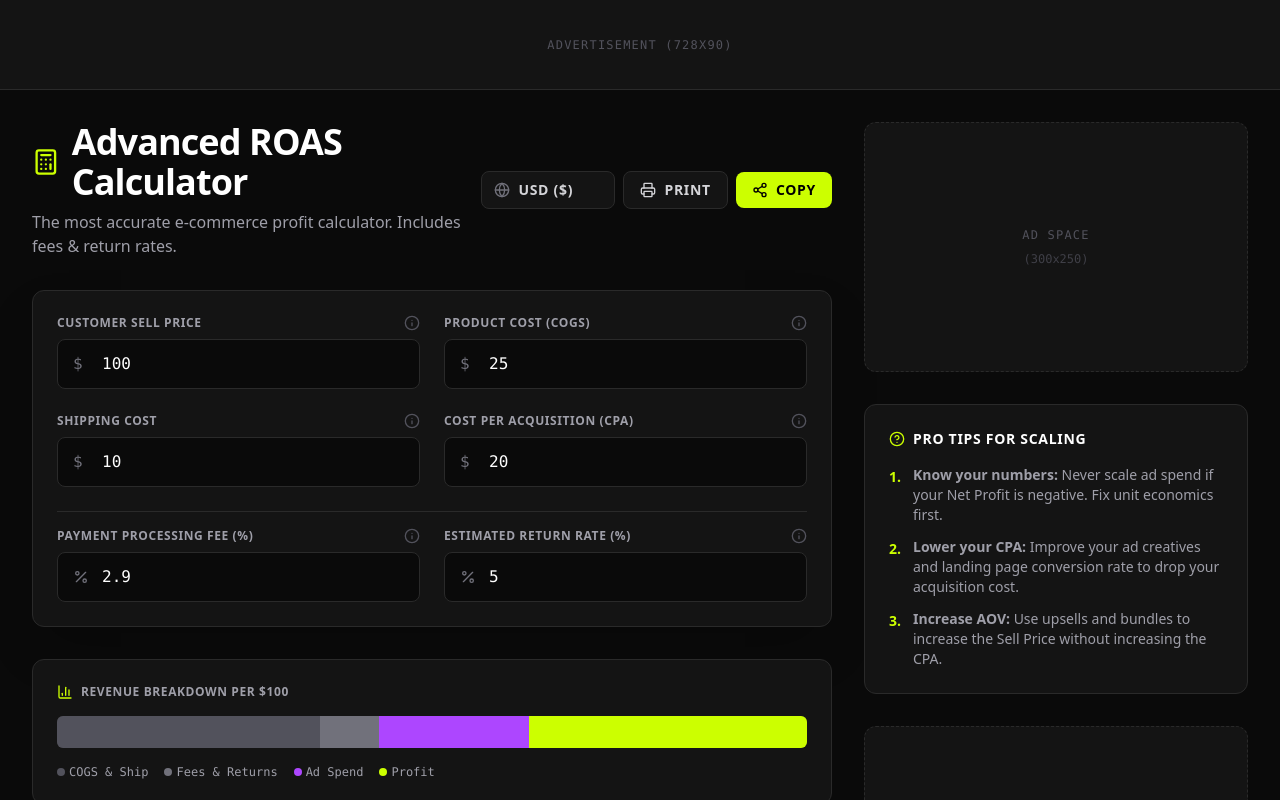
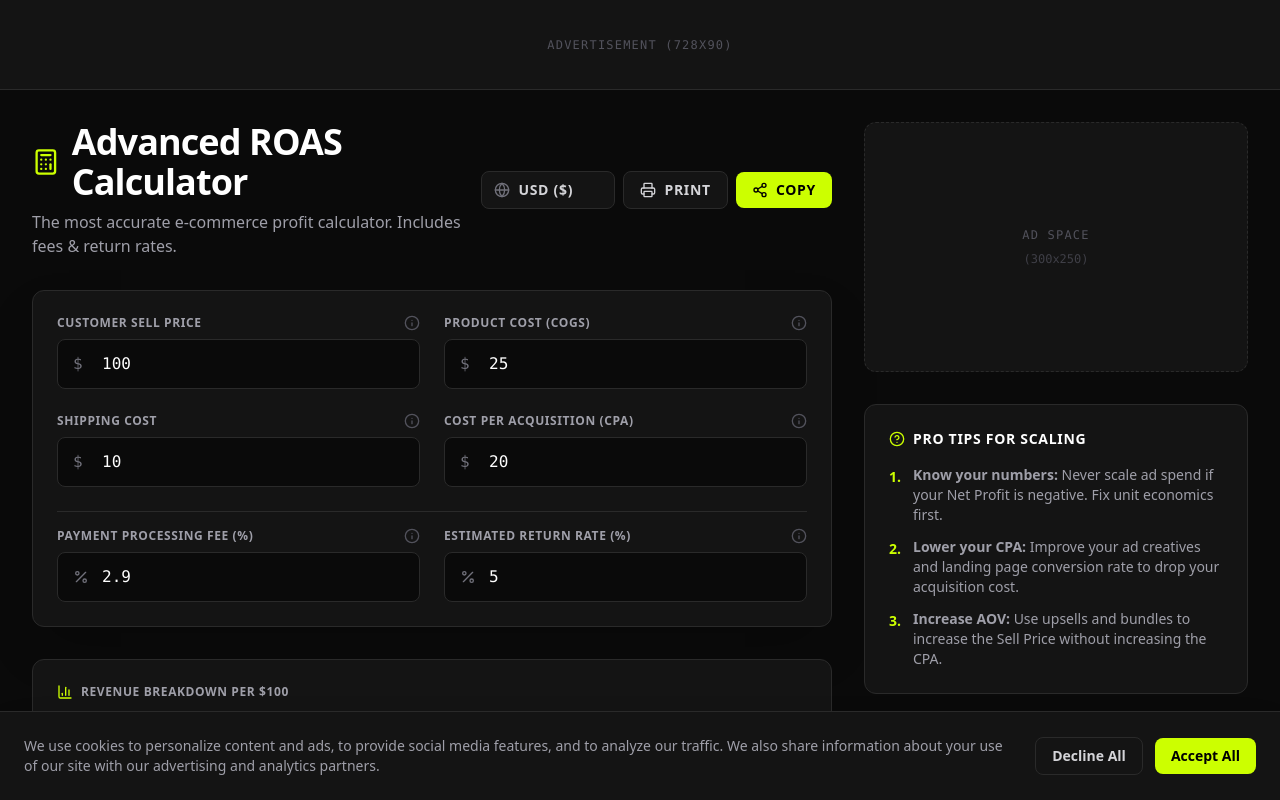
Before and after one commit to roy1kgb-ship-it/roas-calculator, a React (Vite) app: page / in a window 1280 px wide. Shown: the top 800 px of the page. Built offline with nearby package versions, Linux system fonts and the light colour scheme.

Commit message:
feat: Implement cookie consent banner
Adds a cookie consent banner to comply with EU regulations.
The banner allows users to accept or decline cookies, which
then configures Google Consent Mode accordingly.
Default consent is set to denied for all categories.

```diff
--- a/index.html
+++ b/index.html
@@ -65,6 +65,15 @@
     <script>
       window.dataLayer = window.dataLayer || [];
       function gtag(){dataLayer.push(arguments);}
+
+      // Default consent mode setup (Required for EU compliance)
+      gtag('consent', 'default', {
+        'ad_storage': 'denied',
+        'ad_user_data': 'denied',
+        'ad_personalization': 'denied',
+        'analytics_storage': 'denied'
+      });
+
       gtag('js', new Date());
 
       gtag('config', 'G-E879T9KGR5');
--- a/src/App.tsx
+++ b/src/App.tsx
@@ -5,6 +5,7 @@
 
 import React, { useState, useEffect } from 'react';
 import { Calculator, DollarSign, Percent, TrendingUp, Info, Share2, Check, BarChart3, HelpCircle, Target, Printer, Globe } from 'lucide-react';
+import CookieConsent from './components/CookieConsent';
 
 export default function App() {
   // --- State Management for Input Fields ---
@@ -355,6 +356,7 @@ export default function App() {
         <span className="text-zinc-600 text-xs font-mono uppercase tracking-widest">Mobile Anchor Ad (320x50)</span>
       </div>
 
+      <CookieConsent />
     </div>
   );
 }
--- /dev/null
+++ b/src/components/CookieConsent.tsx
@@ -0,0 +1,82 @@
+import React, { useState, useEffect } from 'react';
+
+export default function CookieConsent() {
+  const [showBanner, setShowBanner] = useState(false);
+
+  useEffect(() => {
+    // Check if the user has already consented
+    const consent = localStorage.getItem('cookieConsent');
+    if (!consent) {
+      setShowBanner(true);
+    } else if (consent === 'granted') {
+      // If already granted, update Google Consent Mode immediately
+      if (typeof window !== 'undefined' && (window as any).gtag) {
+        (window as any).gtag('consent', 'update', {
+          'ad_storage': 'granted',
+          'ad_user_data': 'granted',
+          'ad_personalization': 'granted',
+          'analytics_storage': 'granted'
+        });
+      }
+    }
+  }, []);
+
+  const handleAccept = () => {
+    localStorage.setItem('cookieConsent', 'granted');
+    setShowBanner(false);
+
+    // Update Google Consent Mode
+    if (typeof window !== 'undefined' && (window as any).gtag) {
+      (window as any).gtag('consent', 'update', {
+        'ad_storage': 'granted',
+        'ad_user_data': 'granted',
+        'ad_personalization': 'granted',
+        'analytics_storage': 'granted'
+      });
+    }
+  };
+
+  const handleDecline = () => {
+    localStorage.setItem('cookieConsent', 'denied');
+    setShowBanner(false);
+
+    // Update Google Consent Mode (already denied by default, but good practice)
+    if (typeof window !== 'undefined' && (window as any).gtag) {
+      (window as any).gtag('consent', 'update', {
+        'ad_storage': 'denied',
+        'ad_user_data': 'denied',
+        'ad_personalization': 'denied',
+        'analytics_storage': 'denied'
+      });
+    }
+  };
+
+  if (!showBanner) return null;
+
+  return (
+    <div className="fixed bottom-0 left-0 right-0 z-[100] p-4 md:p-6 bg-[#141414] border-t border-[#2A2A2A] shadow-2xl print:hidden">
+      <div className="max-w-7xl mx-auto flex flex-col md:flex-row items-center justify-between gap-4">
+        <div className="text-sm text-zinc-400 text-center md:text-left">
+          <p>
+            We use cookies to personalize content and ads, to provide social media features, and to analyze our traffic.
+            We also share information about your use of our site with our advertising and analytics partners.
+          </p>
+        </div>
+        <div className="flex items-center gap-3 shrink-0">
+          <button
+            onClick={handleDecline}
+            className="px-4 py-2 text-sm font-semibold text-zinc-300 bg-transparent border border-[#2A2A2A] rounded-lg hover:bg-[#2A2A2A] transition-colors"
+          >
+            Decline All
+          </button>
+          <button
+            onClick={handleAccept}
+            className="px-4 py-2 text-sm font-bold text-black bg-[#CCFF00] rounded-lg hover:bg-[#b3e600] transition-colors"
+          >
+            Accept All
+          </button>
+        </div>
+      </div>
+    </div>
+  );
+}
```
